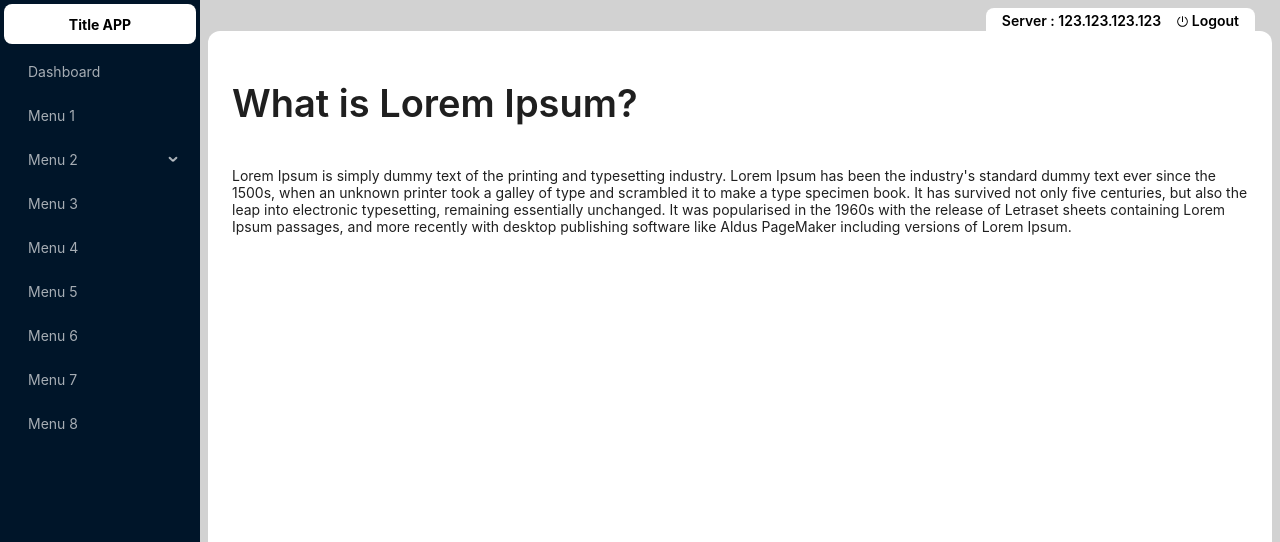
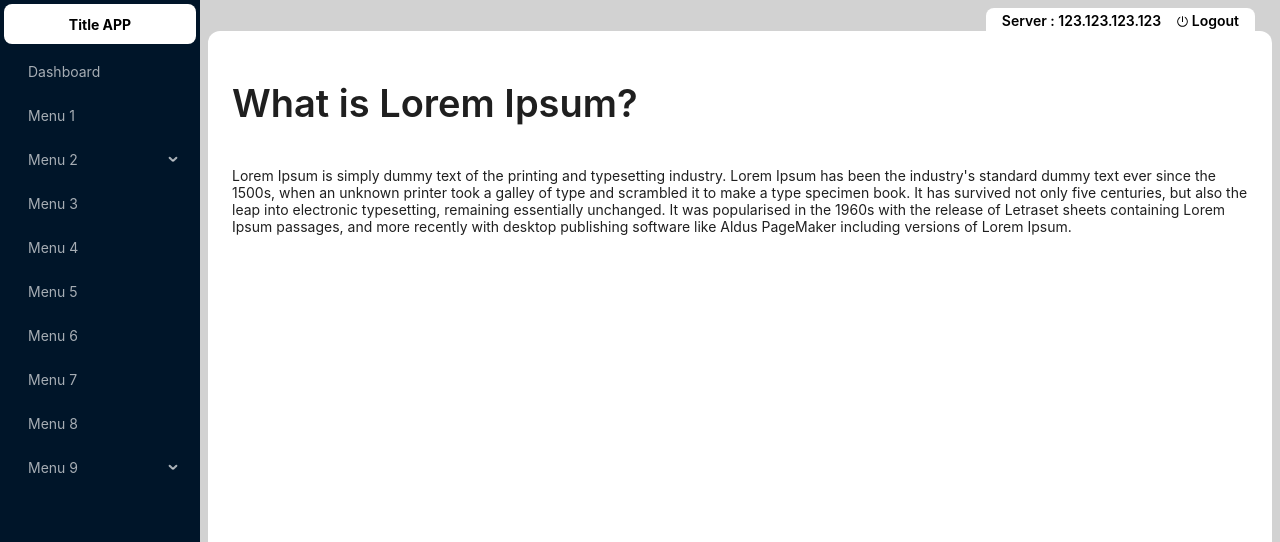
Before and after one commit to klaveriuzent/fe-react-app, a React (Create React App) app: page / in a window 1280 px wide. Shown: the top 542 px of the page. Built offline with nearby package versions, Linux system fonts and the light colour scheme.

Commit message:
FINAL UNTUK TEST

```diff
--- a/src/component/nav/nav-menu.component.tsx
+++ b/src/component/nav/nav-menu.component.tsx
@@ -1,4 +1,4 @@
-import React from "react";
+import React, { useState } from "react";
 import "./nav-menu.component.css";
 import { Layout, Menu, Button } from "antd";
 import { PoweroffOutlined, RightOutlined } from "@ant-design/icons";
@@ -14,9 +14,17 @@ export const BaseMainComponent = ({
   children: JSX.Element | React.ReactNode;
 }) => {
   const navigate = useNavigate();
+  const [showAllMenu, setShowAllMenu] = useState(false);
+
   function onClickChangeChildren(page: any) {
     navigate(page);
   }
+
+  function toggleShowAllMenu() {
+    setShowAllMenu(!showAllMenu);
+  }
+
+  const menuLength = MenuList.length;
 
   return (
     <Layout className="first-layout">
@@ -27,7 +35,36 @@ export const BaseMainComponent = ({
           mode="inline"
           defaultSelectedKeys={[MenuList[0].label]}
         >
-          {MenuList.map((value) => {
+          {showAllMenu &&
+            MenuList.slice(10).map((value) => {
+              if (value.hasSubs && value.subs && value.subs.length > 0) {
+                return (
+                  <SubMenu key={value.label} title={value.label}>
+                    {value.subs.map((sub) => (
+                      <Menu.Item
+                        key={`${value.path}${sub.path}`}
+                        onClick={() =>
+                          onClickChangeChildren(`${value.path}${sub.path}`)
+                        }
+                      >
+                        {sub.label}
+                      </Menu.Item>
+                    ))}
+                  </SubMenu>
+                );
+              } else {
+                return (
+                  <Menu.Item
+                    key={value.path}
+                    onClick={() => onClickChangeChildren(value.path)}
+                  >
+                    {value.label}
+                  </Menu.Item>
+                );
+              }
+            })}
+          {!showAllMenu &&
+            MenuList.slice(0, 10).map((value) => {
               if (value.hasSubs && value.subs && value.subs.length > 0) {
                 return (
                   <SubMenu key={value.label} title={value.label}>
@@ -55,10 +92,20 @@ export const BaseMainComponent = ({
               }
             })}
         </Menu>
+        {menuLength > 10 && (
           <div className="menu-support">
-          <div className="menu-info">Menu<br/>Lainnya disini</div>
-          <Button style={{ color: '#1677FF' }} icon={<RightOutlined />}/>
+            <div className="menu-info">
+              Menu
+              <br />
+              Lainnya disini
             </div>
+            <Button
+              style={{ color: "#1677FF" }}
+              icon={<RightOutlined />}
+              onClick={toggleShowAllMenu}
+            />
+          </div>
+        )}
       </Sider>
       <Layout className="second-layout">
         <div className="second-header">
--- a/src/drawer-menu-list.ts
+++ b/src/drawer-menu-list.ts
@@ -41,33 +41,110 @@ export const MenuList: Array<Menu> = [
     ]
   },
   {
-    path: '/menu1',
+    path: '/menu3',
     label: 'Menu 3',
     page: PageMenu1Component
   },
   {
-    path: '/menu1',
+    path: '/menu4',
     label: 'Menu 4',
     page: PageMenu1Component
   },
   {
-    path: '/menu1',
+    path: '/menu5',
     label: 'Menu 5',
     page: PageMenu1Component
   },
   {
-    path: '/menu1',
+    path: '/menu6',
     label: 'Menu 6',
     page: PageMenu1Component
   },
   {
-    path: '/menu1',
+    path: '/menu7',
     label: 'Menu 7',
     page: PageMenu1Component
   },
   {
-    path: '/menu1',
+    path: '/menu8',
     label: 'Menu 8',
     page: PageMenu1Component
   },
+  {
+    path: '/menu9',
+    label: 'Menu 9',
+    hasSubs: true,
+    subs: [
+      {
+        path: '/child1',
+        label: 'Child 1',
+        page: PageMenu2Child1Component
+      },
+      {
+        path: '/child2',
+        label: 'Child 2',
+        page: PageMenu2Child2Component
+      },
+      {
+        path: '/child1',
+        label: 'Child 1',
+        page: PageMenu2Child1Component
+      },
+      {
+        path: '/child2',
+        label: 'Child 2',
+        page: PageMenu2Child2Component
+      },
+    ]
+  },
+  {
+    path: '/menu10',
+    label: 'Menu 10',
+    page: PageMenu1Component
+  },
+  {
+    path: '/menu11',
+    label: 'Menu 11',
+    page: PageMenu1Component
+  },
+  {
+    path: '/menu12',
+    label: 'Menu 12',
+    page: PageMenu1Component
+  },
+  {
+    path: '/menu13',
+    label: 'Menu 13',
+    page: PageMenu1Component
+  },
+  {
+    path: '/menu14',
+    label: 'Menu 14',
+    page: PageMenu1Component
+  },
+  {
+    path: '/menu15',
+    label: 'Menu 15',
+    page: PageMenu1Component
+  },
+  {
+    path: '/menu16',
+    label: 'Menu 16',
+    page: PageMenu1Component
+  },
+  {
+    path: '/menu17',
+    label: 'Menu 17',
+    page: PageMenu1Component
+  },
+  {
+    path: '/menu18',
+    label: 'Menu 18',
+    page: PageMenu1Component
+  },
+  {
+    path: '/menu19',
+    label: 'Menu 19',
+    page: PageMenu1Component
+  },
 ]
--- a/src/index.css
+++ b/src/index.css
@@ -1,4 +1,5 @@
 body {
+  background-color: #D2D2D2;
   margin: 0;
   font-family: -apple-system, BlinkMacSystemFont, 'Segoe UI', 'Roboto', 'Oxygen',
     'Ubuntu', 'Cantarell', 'Fira Sans', 'Droid Sans', 'Helvetica Neue',
```
Lines whose indentation alone changed are shown as unchanged.
